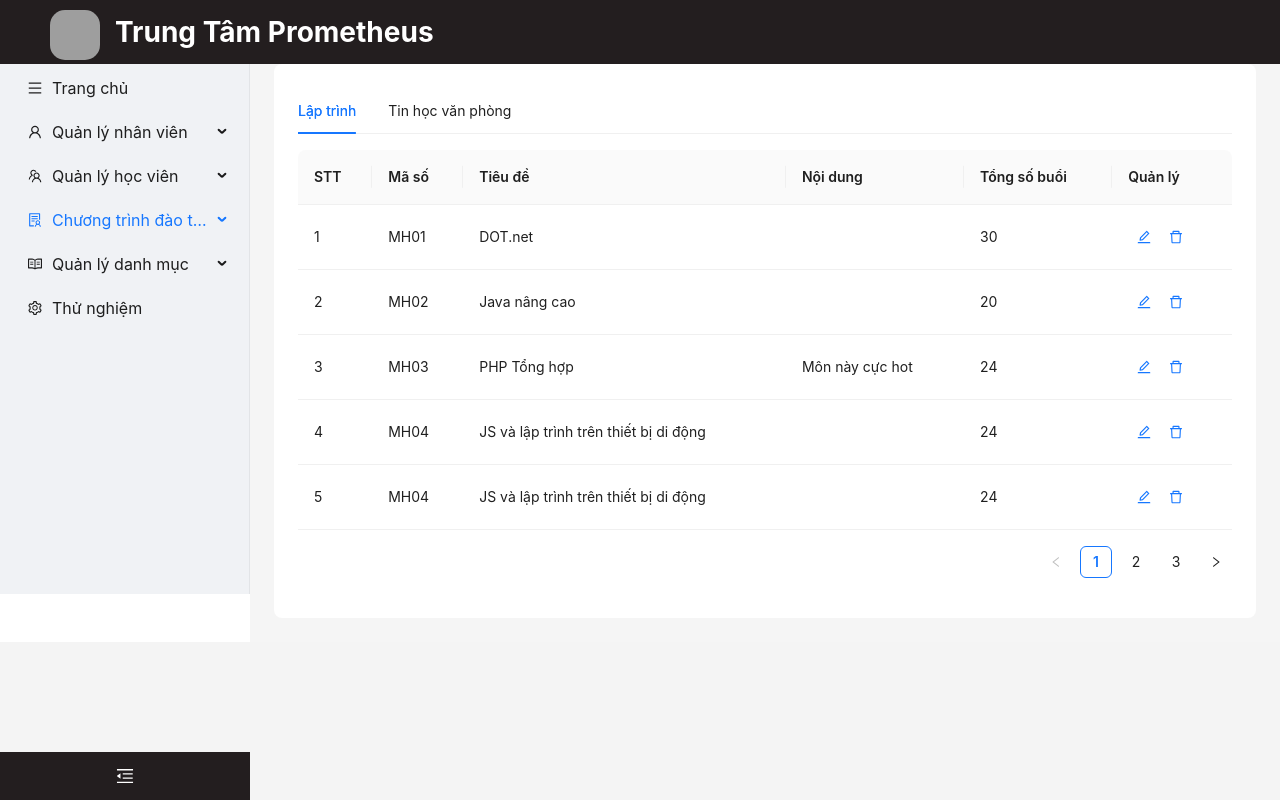
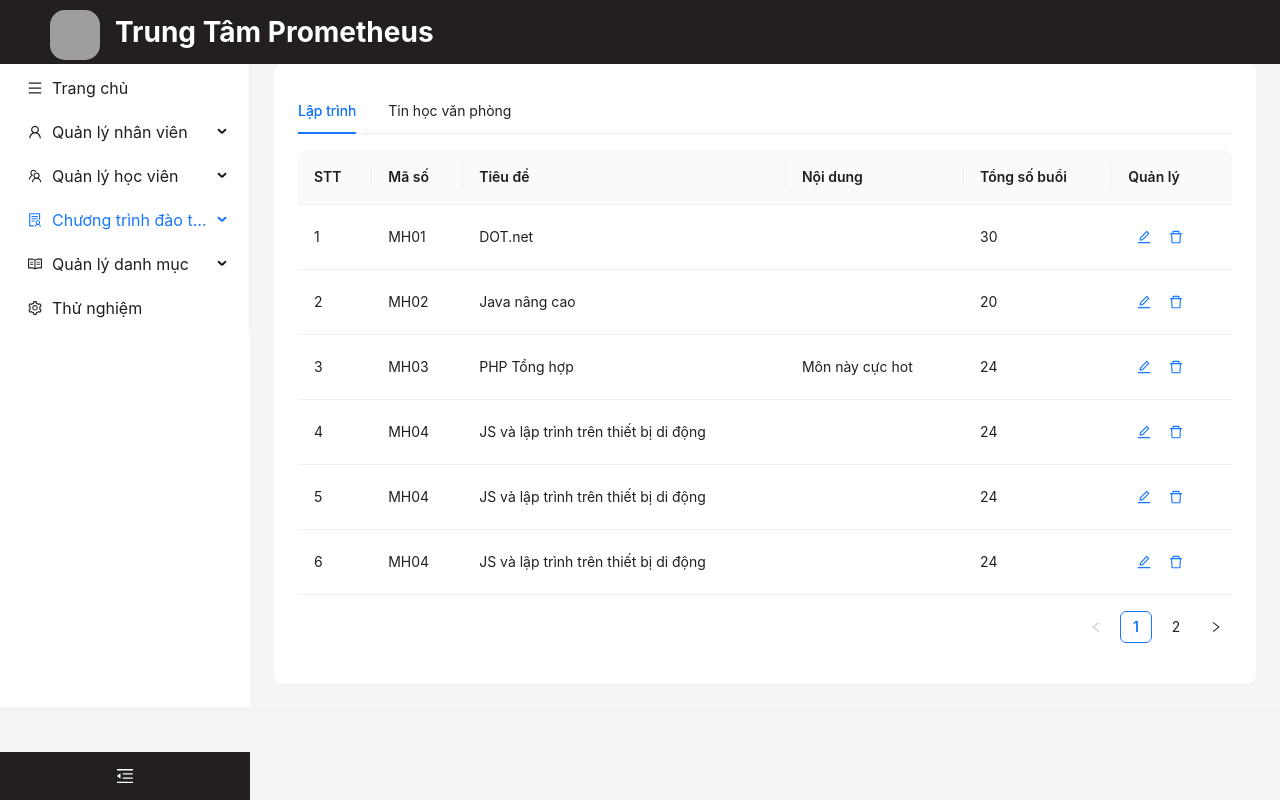
Before and after one commit to Smile005/TrungTamTinHoc, a React (Create React App) app in the folder front-end/: page /monhoc in a window 1280 px wide. Built offline with nearby package versions, Linux system fonts and the light colour scheme; grey boxes are pictures that could not be loaded.

Commit message:
update bg img, color, icon

```diff
--- a/front-end/src/App.css
+++ b/front-end/src/App.css
@@ -14,10 +14,10 @@
 
 /* Style fo the entire menu */
 .custom-menu {
-  background-color: #f0f2f5;
+  background-color: white;
   border-right: 1px solid #d9d9d9;
   font-size: 16px;
-  height: 100%;
+  height: fit-content;
 }
 .custom-trigger {
   background-color: rgb(35, 30, 31);
--- a/front-end/src/App.tsx
+++ b/front-end/src/App.tsx
@@ -22,7 +22,6 @@ const AppLayout: React.FC = () => {
   const [collapsed, setCollapsed] = useState(false);
   const location = useLocation();
 
-  // Determine which menu item should be selected based on the current route
   const getSelectedKey = () => {
     if (location.pathname.startsWith('/nhanvien')) return '2';
     if (location.pathname.startsWith('/hocvien')) return '3';
@@ -31,7 +30,7 @@ const AppLayout: React.FC = () => {
     if (location.pathname.startsWith('/lichhoc')) return '6';
     if (location.pathname.startsWith('/phonghoc')) return '7';
     if (location.pathname.startsWith('/cahoc')) return '8';
-    return '1'; // default to 'Trang chủ'
+    return '1';
   };
 
   return (
@@ -66,8 +65,8 @@ const AppLayout: React.FC = () => {
           <Menu
             className="custom-menu"
             mode="inline"
-            defaultSelectedKeys={[getSelectedKey()]} // Use dynamic key based on current route
-            selectedKeys={[getSelectedKey()]} // Ensure the key is updated on route change
+            defaultSelectedKeys={[getSelectedKey()]}
+            selectedKeys={[getSelectedKey()]}
           >
             <Menu.Item key="1" icon={<MenuOutlined />}>
               <Link to="/">Trang chủ</Link>
@@ -132,7 +131,6 @@ const AppLayout: React.FC = () => {
   );
 };
 
-// The Router must wrap the AppLayout
 const App: React.FC = () => {
   return (
     <Router>
--- a/front-end/src/pages/LopHoc.tsx
+++ b/front-end/src/pages/LopHoc.tsx
@@ -16,6 +16,12 @@ interface DataType {
 const sheet1Data: DataType[] = [
   { key: '1', maSo: '1', tieuDe: 'Chương trình IELTS 123', noiDung: '', tongSoBuoi: 30 },
   { key: '2', maSo: 'IELTS1', tieuDe: 'Chương trình IELTS 1', noiDung: '', tongSoBuoi: 20 },
+  { key: '3', maSo: 'IELTS1', tieuDe: 'Chương trình IELTS 1', noiDung: '', tongSoBuoi: 20 },
+  { key: '4', maSo: 'IELTS1', tieuDe: 'Chương trình IELTS 1', noiDung: '', tongSoBuoi: 20 },
+  { key: '5', maSo: 'IELTS1', tieuDe: 'Chương trình IELTS 1', noiDung: '', tongSoBuoi: 20 },
+  { key: '6', maSo: 'IELTS1', tieuDe: 'Chương trình IELTS 1', noiDung: '', tongSoBuoi: 20 },
+  { key: '7', maSo: 'IELTS1', tieuDe: 'Chương trình IELTS 1', noiDung: '', tongSoBuoi: 20 },
+  { key: '8', maSo: 'IELTS1', tieuDe: 'Chương trình IELTS 1', noiDung: '', tongSoBuoi: 20 },
 ];
 
 const sheet2Data: DataType[] = [
@@ -65,11 +71,11 @@ const getColumns = (startIndex: number) => [
 const LopHoc: React.FC = () => {
   return (
     <Tabs defaultActiveKey="1">
-      <TabPane tab="Trang tính 1" key="1">
+      <TabPane tab="Trang tính " key="1">
         <Table
-          columns={getColumns(0)}  // Bắt đầu từ 0
+          columns={getColumns(0)}
           dataSource={sheet1Data}
-          pagination={false}
+          pagination={{ pageSize: 6 }}
           rowKey="key"
         />
       </TabPane>
--- a/front-end/src/pages/MonHoc.tsx
+++ b/front-end/src/pages/MonHoc.tsx
@@ -77,17 +77,17 @@ const MonHoc: React.FC = () => {
     <Tabs defaultActiveKey="1">
       <TabPane tab="Lập trình" key="1">
         <Table
-          columns={getColumns(0)}  // Bắt đầu từ 0
+          columns={getColumns(0)}
           dataSource={sheet1Data}
-          pagination={{ pageSize: 5 }}  // Cấu hình pagination với kích thước trang là 5
+          pagination={{ pageSize: 6 }}
           rowKey="key"
         />
       </TabPane>
       <TabPane tab="Tin học văn phòng" key="2">
         <Table
-          columns={getColumns(sheet1Data.length)}  // Bắt đầu từ độ dài của trang tính 1
+          columns={getColumns(sheet1Data.length)}
           dataSource={sheet2Data}
-          pagination={{ pageSize: 5 }}  // Cấu hình pagination với kích thước trang là 5
+          pagination={{ pageSize: 6 }}
           rowKey="key"
         />
       </TabPane>
--- a/front-end/src/pages/TrangChu.tsx
+++ b/front-end/src/pages/TrangChu.tsx
@@ -7,7 +7,7 @@ const TrangChu: React.FC = () => {
     <div className="home-page">
       <div className="banner">
         <img
-          src="https://res.cloudinary.com/dhyt592i7/image/upload/v1726754524/n1djjbxekx2zhc52u4yg.png"
+          src="https://res.cloudinary.com/dhyt592i7/image/upload/v1726848535/nu3r9lpbg5geavgamic1.png"
           alt="Classroom"
           className="banner-image"
         />
@@ -17,23 +17,18 @@ const TrangChu: React.FC = () => {
       </div>
       <div className="features">
         <div className="feature">
-          <i className="icon fa fa-users"></i>
           <h2>Quản lý nhân viên</h2>
-          {/* Use Link to navigate and trigger sidebar highlighting */}
           <Link to="/nhanvien" className="view-more">VIEW MORE</Link>
         </div>
         <div className="feature">
-          <i className="icon fa fa-graduation-cap"></i>
           <h2>Quản lý học viên</h2>
           <Link to="/hocvien" className="view-more">VIEW MORE</Link>
         </div>
         <div className="feature">
-          <i className="icon fa fa-book"></i>
           <h2>Quản lý đào tạo</h2>
           <Link to="/lophoc" className="view-more">VIEW MORE</Link>
         </div>
         <div className="feature">
-          <i className="icon fa fa-list-alt"></i>
           <h2>Quản lý danh mục</h2>
           <Link to="/phonghoc" className="view-more">VIEW MORE</Link>
         </div>
```
